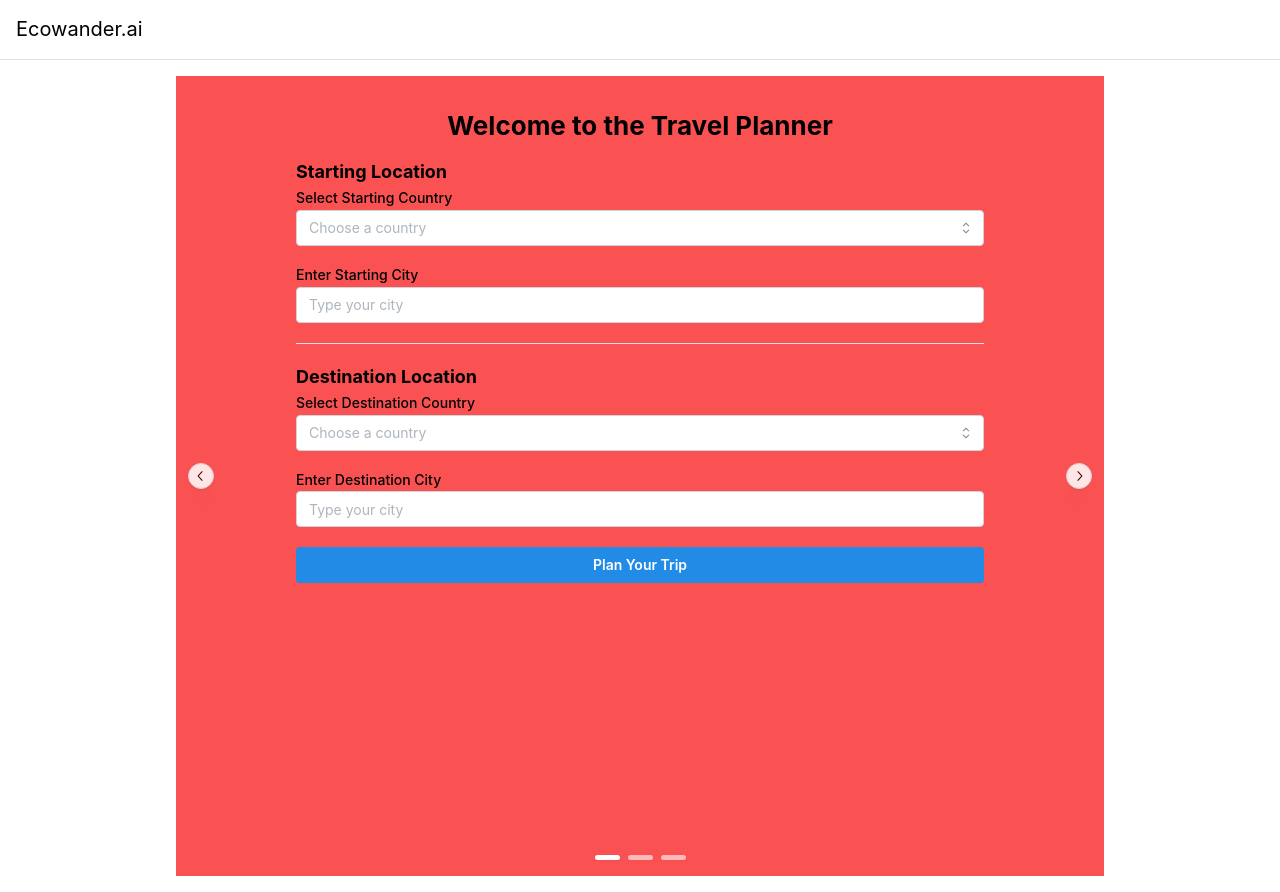
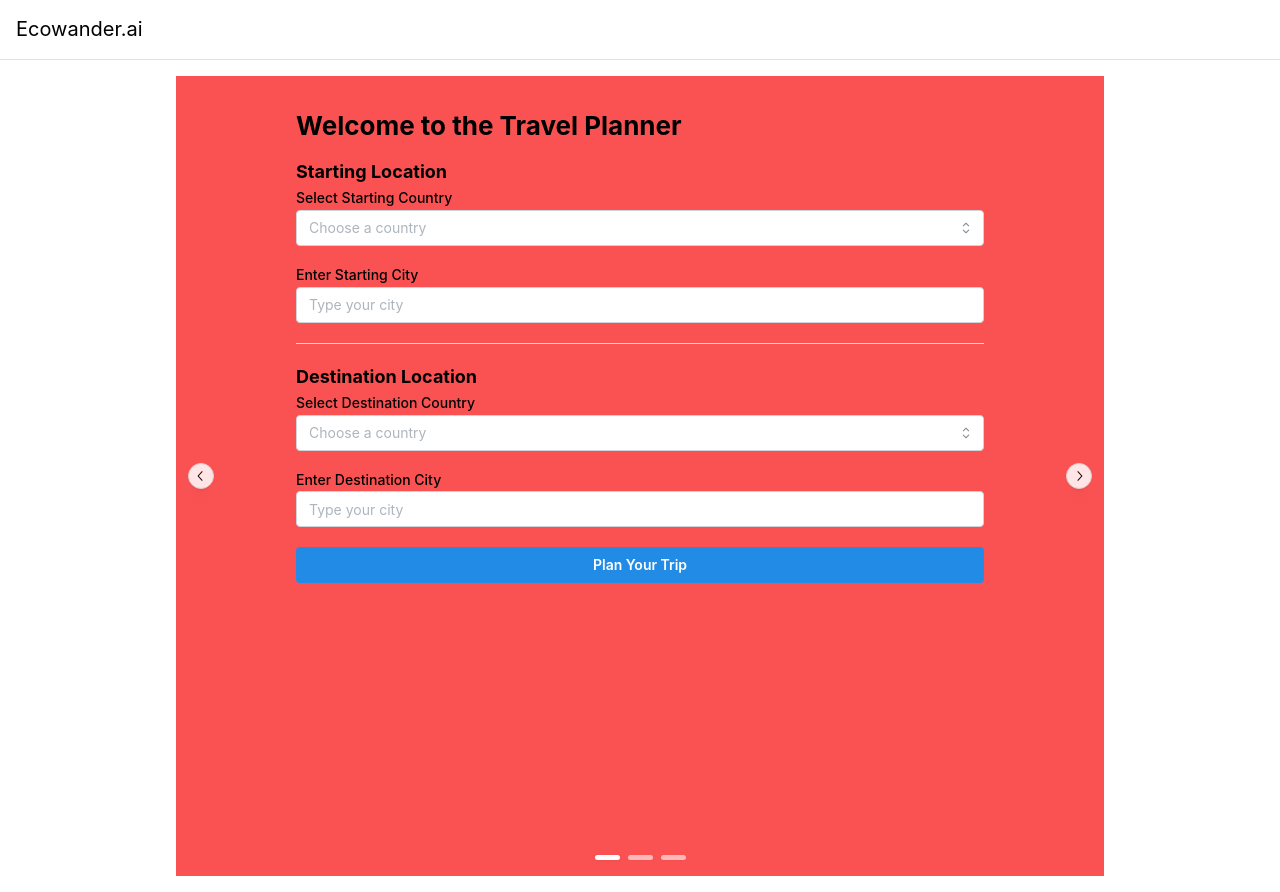
Before and after one commit to apramm/Ecowander.ai, a React (Vite) app in the folder Frontend/: page / in a window 1280 px wide. Built offline with nearby package versions, Linux system fonts and the light colour scheme.

Commit message:
fixed small error

```diff
--- a/Frontend/src/pages/LandingPage.tsx
+++ b/Frontend/src/pages/LandingPage.tsx
@@ -268,9 +268,7 @@ const LandingPage = () => {
 
   return (
     <Container size="sm" mt="xl">
-      <Title order={2} align="center">
-        Welcome to the Travel Planner
-      </Title>
+      <Title order={2}>Welcome to the Travel Planner</Title>
 
       <Box mt="md">
         <Title order={4}>Starting Location</Title>
```
